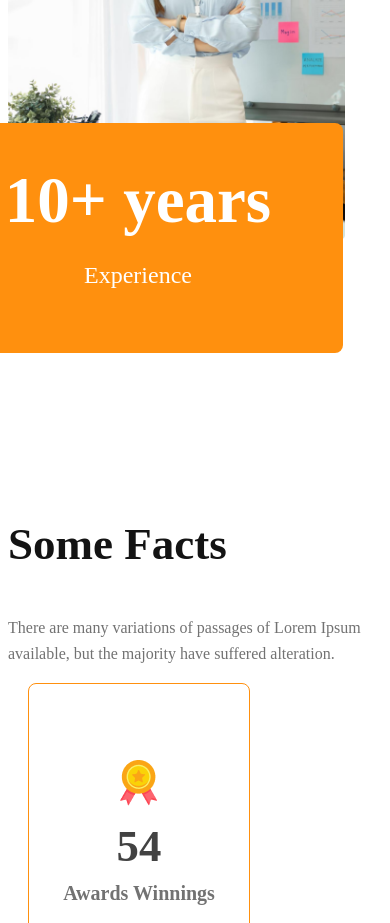
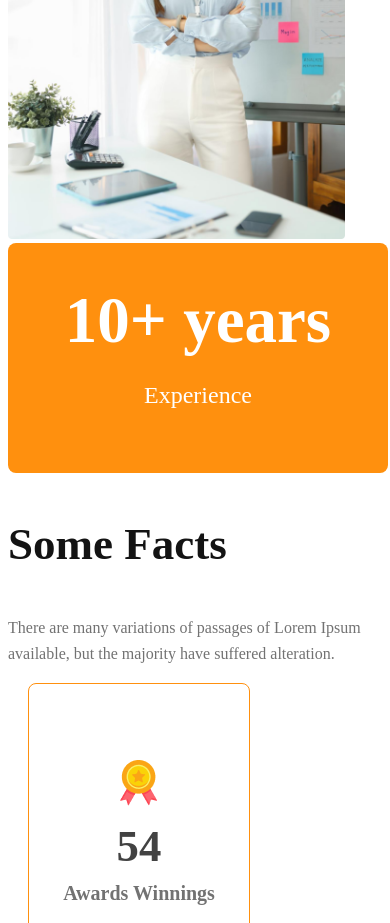
Before and after one commit to Nazmul-4/g3-architects, a plain HTML site: page index.html in a window 390 px wide. Shown: the part 4780-5703 px from the top of the page. Drawn offline with Linux system fonts and the light colour scheme.

Commit message:
complete

```diff
--- a/styles/architect.css
+++ b/styles/architect.css
@@ -235,14 +235,17 @@ main{
         width: 90%;
         margin: 0;
     }
-
+   .badge{
+    position: static;
+    max-width: 300px;
+   }
 }
 
 
 
 /* tablet or medium devices */
 @media screen and (min-width: 576px) and (max-width:960px) {
-    nav, .teams-container, .logo{
+    nav, .teams-container, .logo, .features{
         flex-direction: column;
         margin-right: 100px;
     }
```
